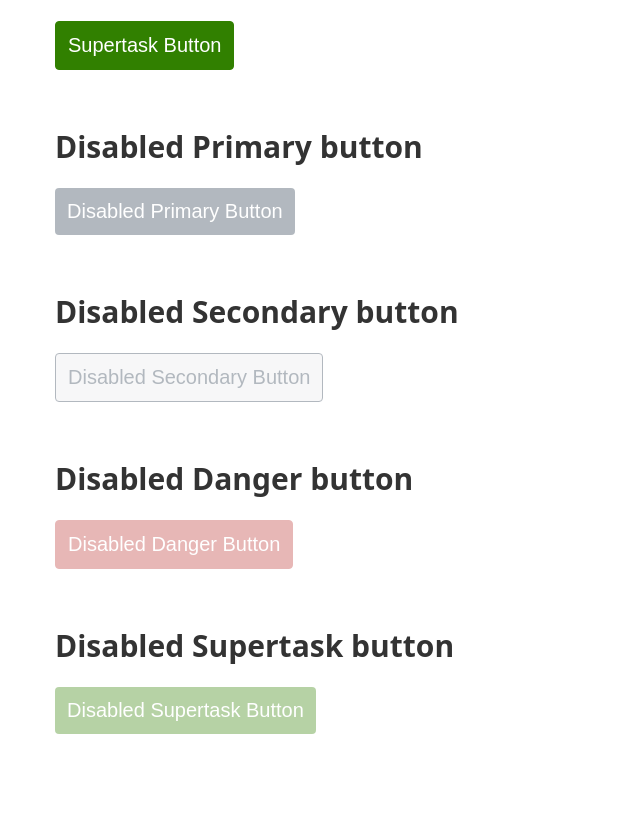
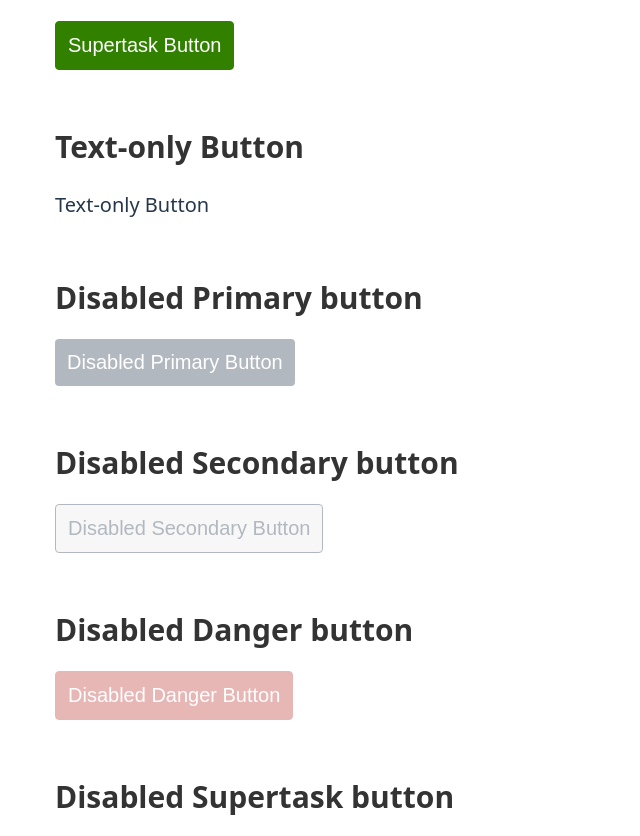
Before and after one commit to nmakuch/sandbox, a Next.js app: page /buttons in a window 1280 px wide. Shown: the part 841-1677 px from the top of the page, without its empty margins (0-640 px from the left). Before the commit the page ends 1635 px from the top, so only its background shows below. Built offline with nearby package versions, Linux system fonts and the light colour scheme.

Commit message:
added text-only button

```diff
--- a/pages/buttons.js
+++ b/pages/buttons.js
@@ -45,6 +45,11 @@ export default function Home() {
                     </section>
 
                     <section className={styles.buttonsSection}>
+                        <h2>Text-only Button</h2>
+                        <a href="#" className="back">Text-only Button</a>
+                    </section>
+
+                    <section className={styles.buttonsSection}>
                         <h2>Disabled Primary button</h2>
                         <button className={styles.primaryDisabled}>Disabled Primary Button</button>
                     </section>
--- a/styles/globals.css
+++ b/styles/globals.css
@@ -18,7 +18,8 @@ a {
 }
 
 .back:hover {
-  color: #26374a;
+  color: #2a82cf;
+  text-decoration: underline;
 }
 
 .back:focus {
@@ -29,8 +30,8 @@ a {
 }
 
 .back {
-  color: blue;
-  text-decoration: underline;
+  color: #26374a;
+  text-decoration: none;
 }
 
 .back:active {
@@ -38,6 +39,11 @@ a {
   box-shadow: 4px 0 0 0 #000a61, -4px 0 0 0 #000a61;
 }
 
+a {
+  color: #26374a;
+  text-decoration: none;
+}
+
 * {
   box-sizing: border-box;
 }
```
